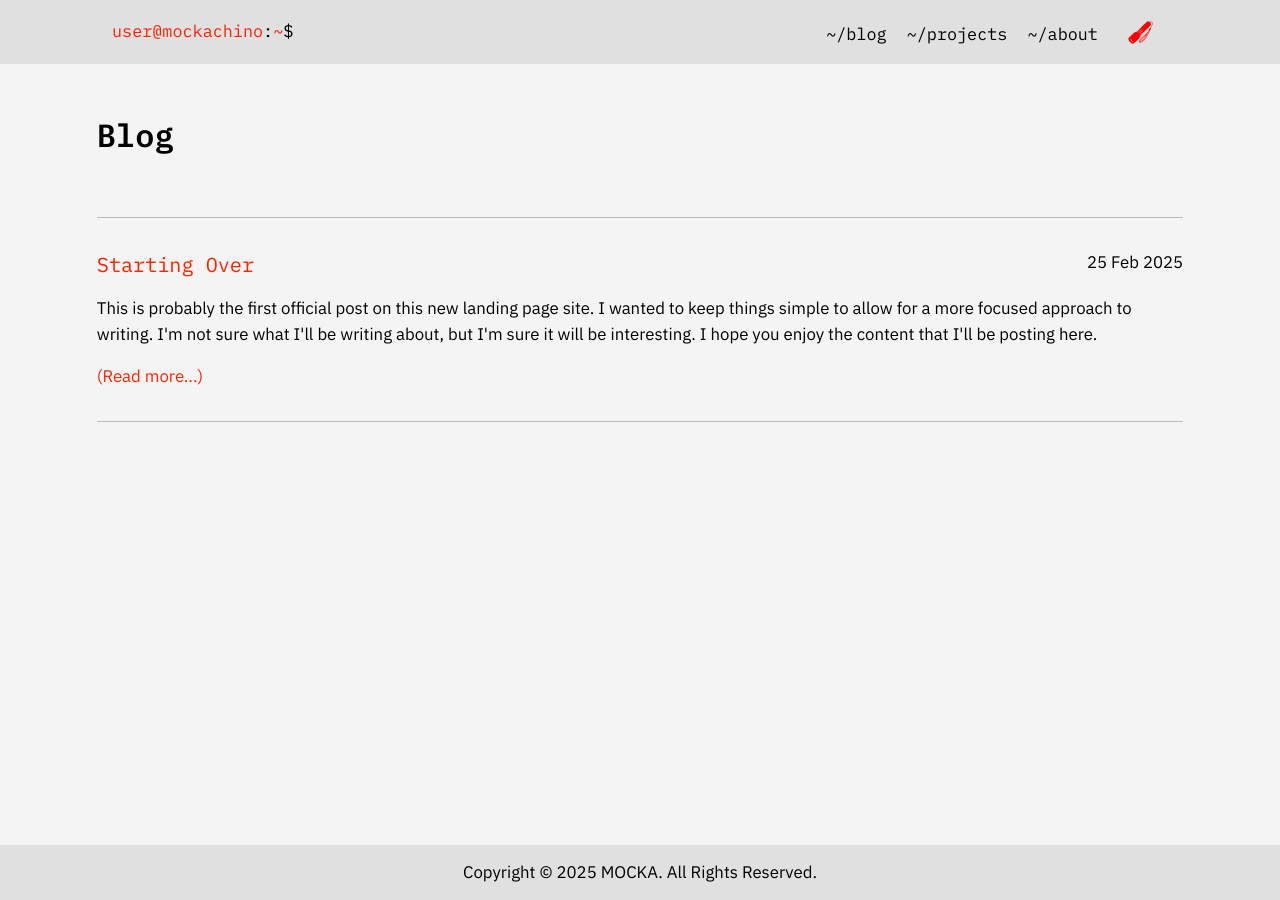
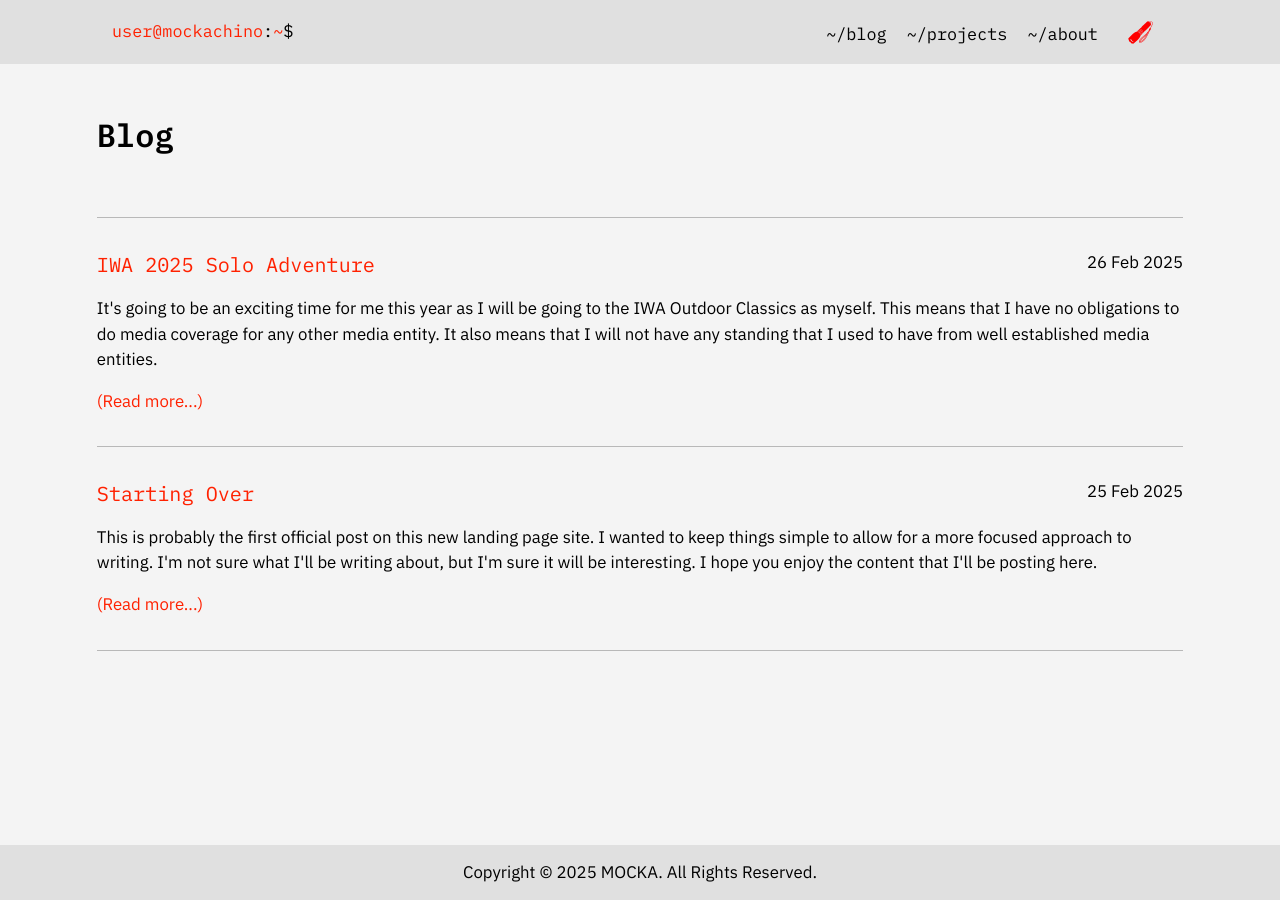
Before and after one commit to ariusalipour/Mockachino-Blog, a Jekyll site: the page built from blog/index.html, in a window 1280 px wide. Built offline with Jekyll 4.4.1, drawn with Linux system fonts in a browser that asks for light colours; the list of posts is cut into pages by our own code.

Commit message:
Add post

```diff
--- /dev/null
+++ b/_posts/2025-02-26-iwa-2025-solo-adventure.md
@@ -0,0 +1,11 @@
+---
+layout: post
+title: IWA 2025 Solo Adventure
+category: travel
+---
+
+It's going to be an exciting time for me this year as I will be going to the IWA Outdoor Classics as myself. This means that I have no obligations to do media coverage for any other media entity. It also means that I will not have any standing that I used to have from well established media entities.
+
+I'm honestly curious how I will be received by brands but I am hopeful that the work I've done previously and my personality will help create a fresh start where I have nothing to currently give to these brands.
+
+I'm going to do my best to cover what I think is going to be most relevant to the UK market, but also cover the odd product that isn't available but is of interest. Let's see how it goes this year.
```
Also changed, not shown: _posts/2025-02-25-starting-over.md (+0 -2 lines).
